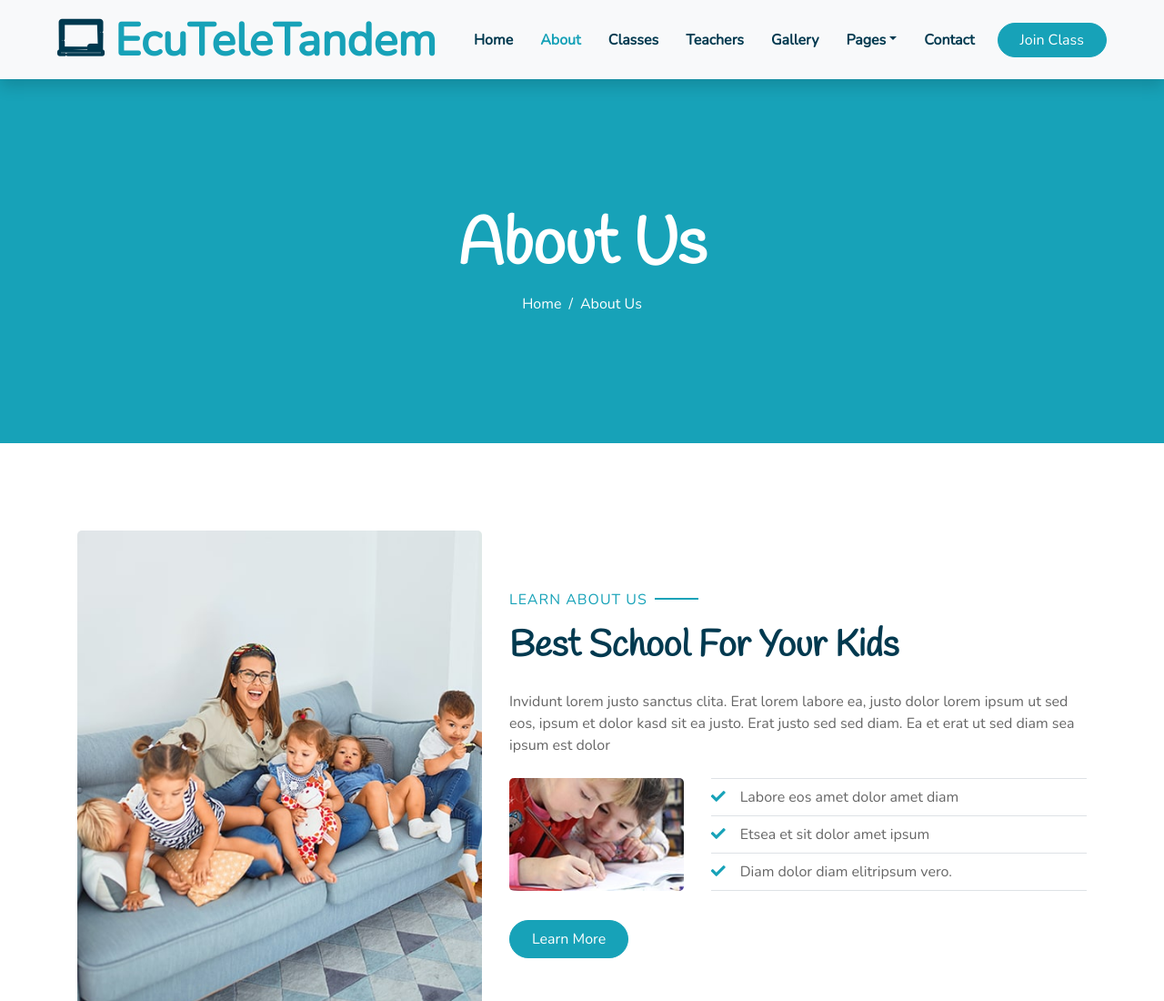
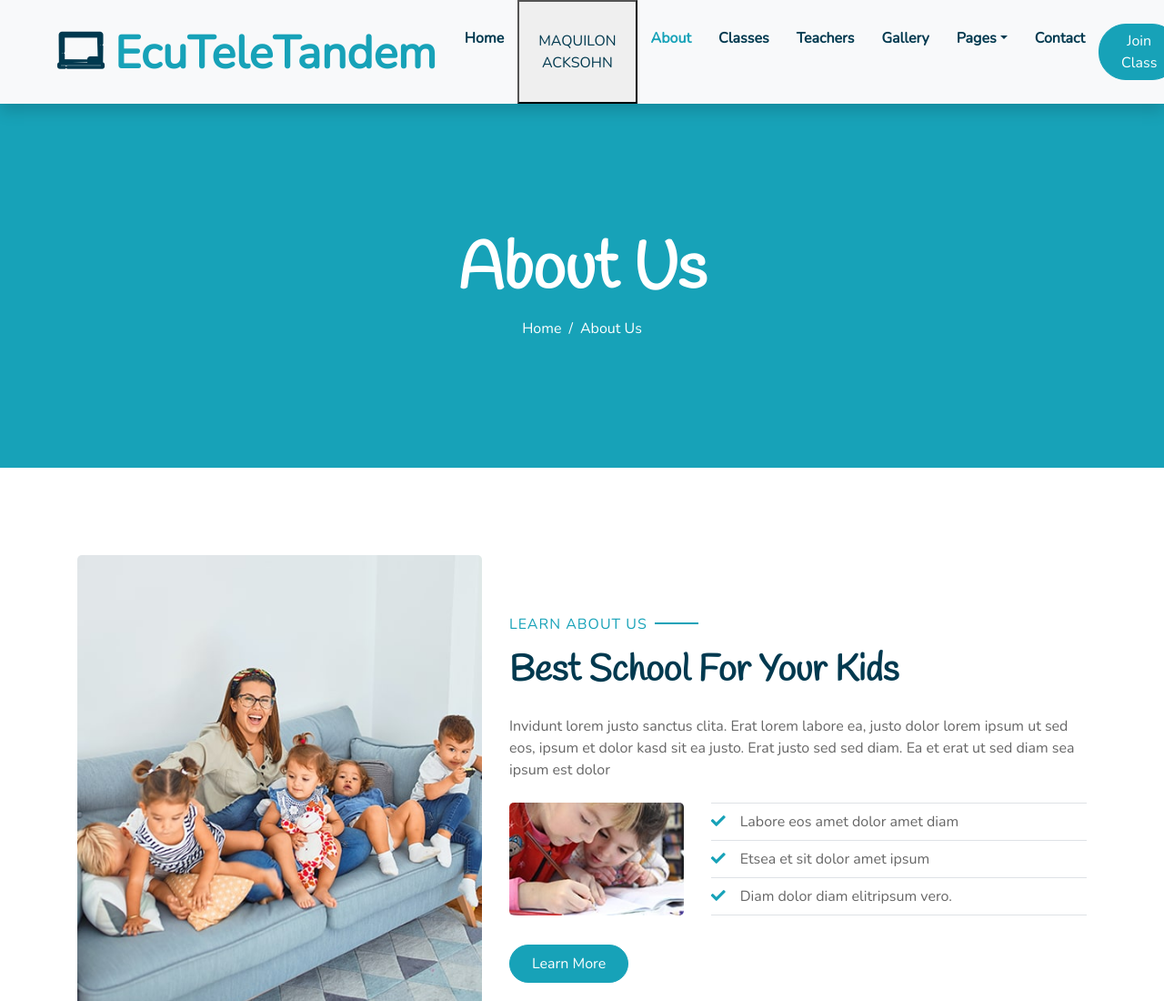
Before and after one commit to Acksohn/maquilon_acksohn_cloud_tercer, a plain HTML site: page about.html in a window 1280 px wide. Shown: the top 1100 px of the page at 91% size. Drawn offline with nearby package versions, Linux system fonts and the light colour scheme.

Commit message:
Pestaña Maquilon en todo

```diff
--- a/about.html
+++ b/about.html
@@ -43,6 +43,7 @@
             <div class="collapse navbar-collapse justify-content-between" id="navbarCollapse">
                 <div class="navbar-nav font-weight-bold mx-auto py-0">
                     <a href="index.html" class="nav-item nav-link">Home</a>
+                    <button><a href="maquilon.html" class="nav-item nav-link">MAQUILON ACKSOHN</a></button>
                     <a href="about.html" class="nav-item nav-link active">About</a>
                     <a href="class.html" class="nav-item nav-link">Classes</a>
                     <a href="team.html" class="nav-item nav-link">Teachers</a>
```
Also changed, not shown: blog.html (+1 -0 lines), class.html (+1 -0 lines), contact.html (+1 -0 lines), gallery.html (+1 -0 lines), single.html (+1 -0 lines), team.html (+1 -0 lines).
